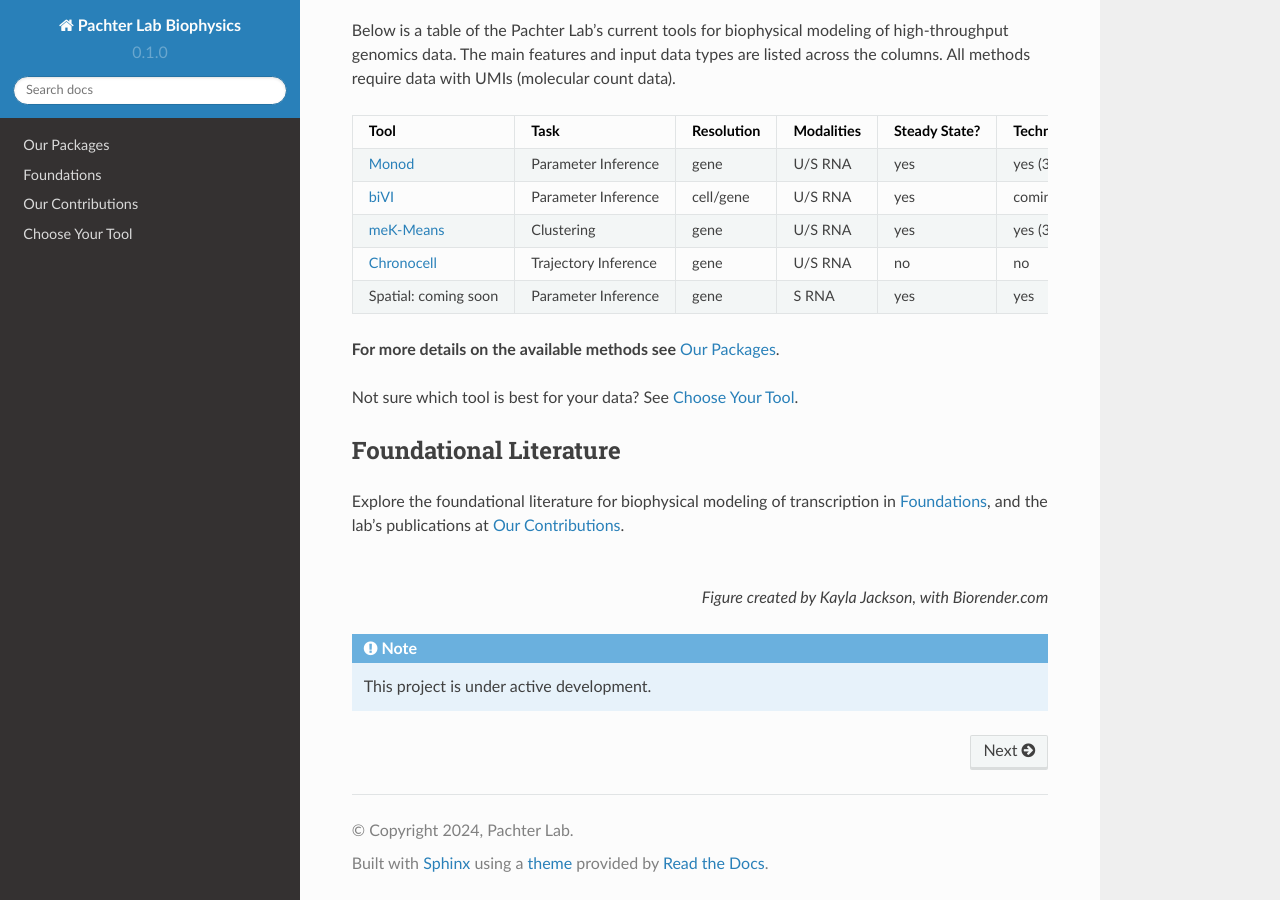
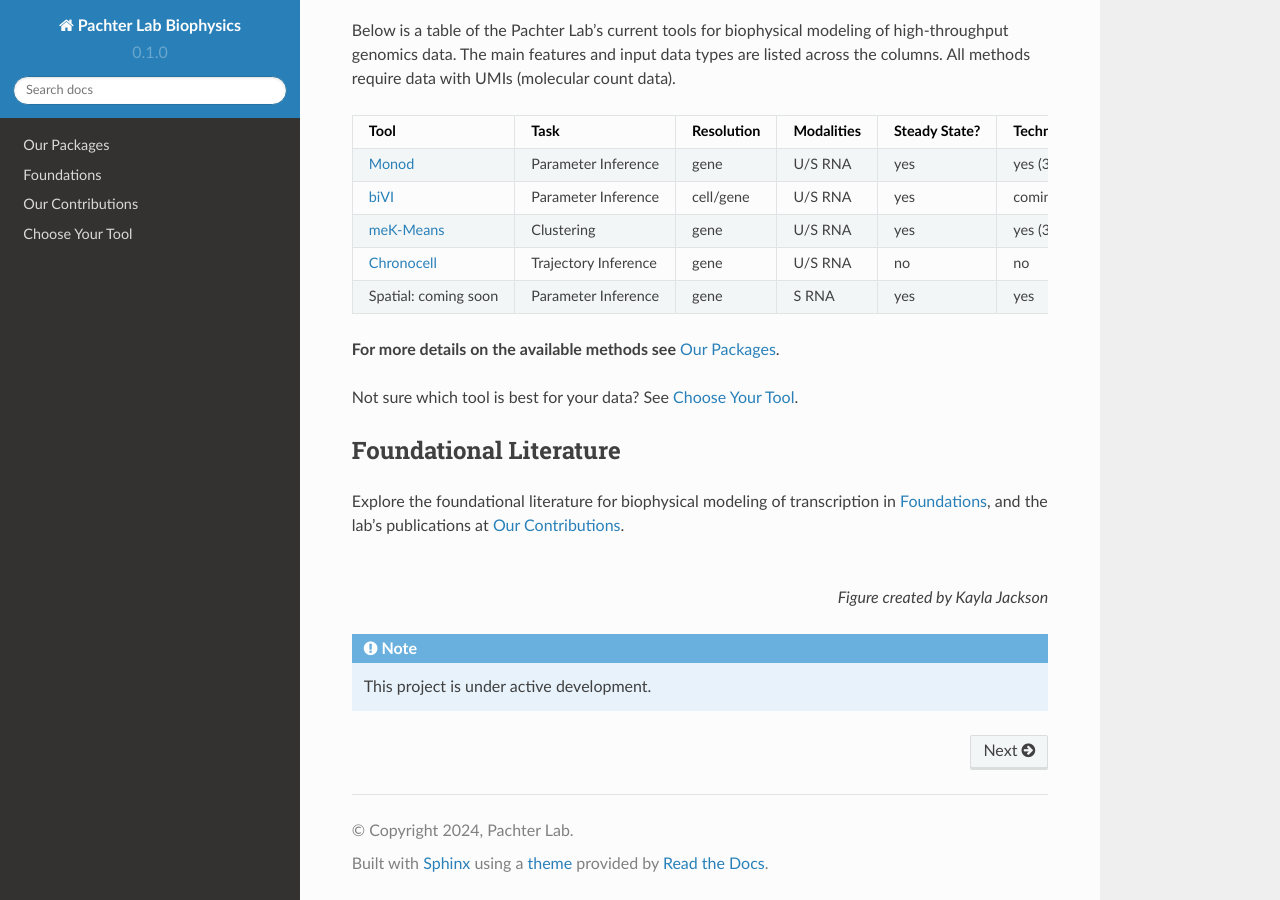
Before and after one commit to pachterlab/biophysics, a Sphinx documentation site: the page built from docs/source/index.rst, in a window 1280 px wide and 900 px high, scrolled down 1163 px. Built offline with Sphinx 7.4.7 and the Read the Docs theme 2.0.0, drawn with Linux system fonts in a browser that asks for light colours.

Commit message:
Update index.rst
Update figure attribution

```diff
--- a/docs/source/index.rst
+++ b/docs/source/index.rst
@@ -50,7 +50,7 @@ Explore the foundational literature for biophysical modeling of transcription in
    <p align="right">
          <br>
         <em>
-         Figure created by Kayla Jackson, with Biorender.com
+         Figure created by Kayla Jackson
          </em>
     </p>
 
```
